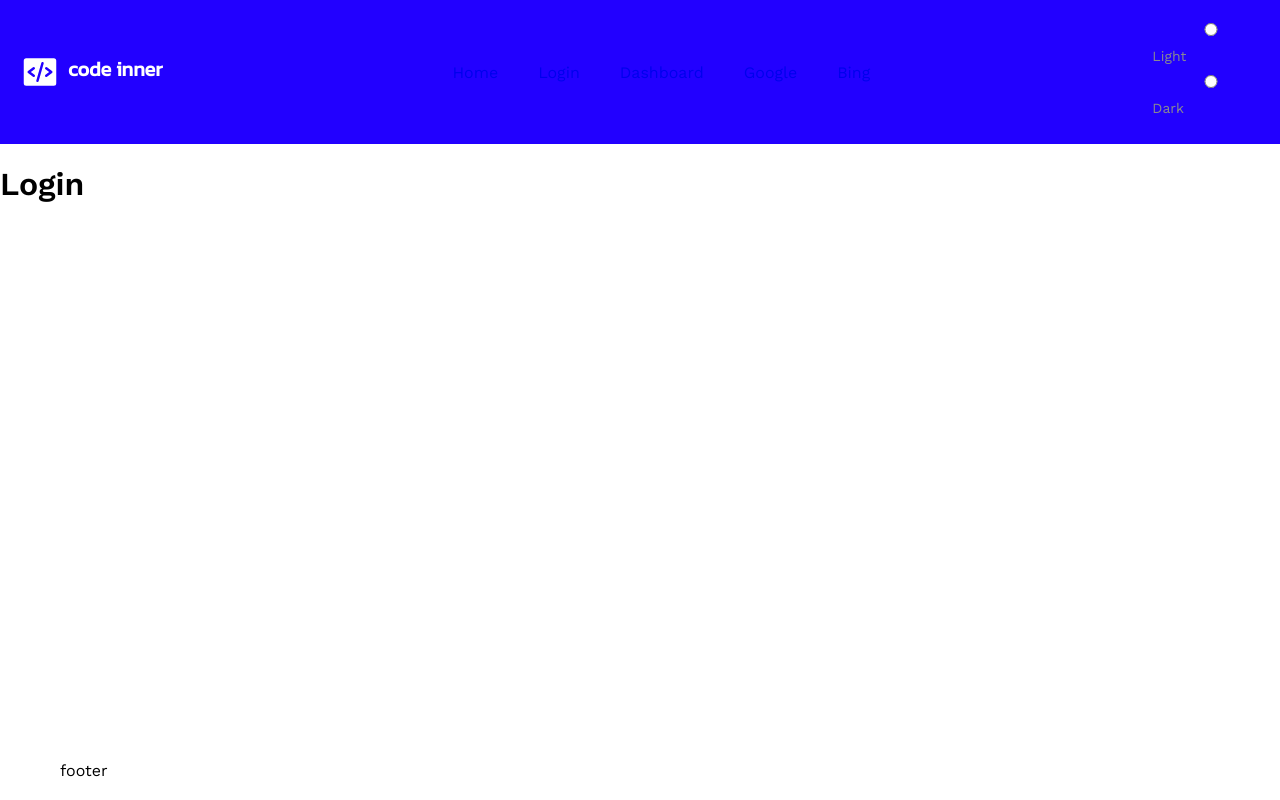
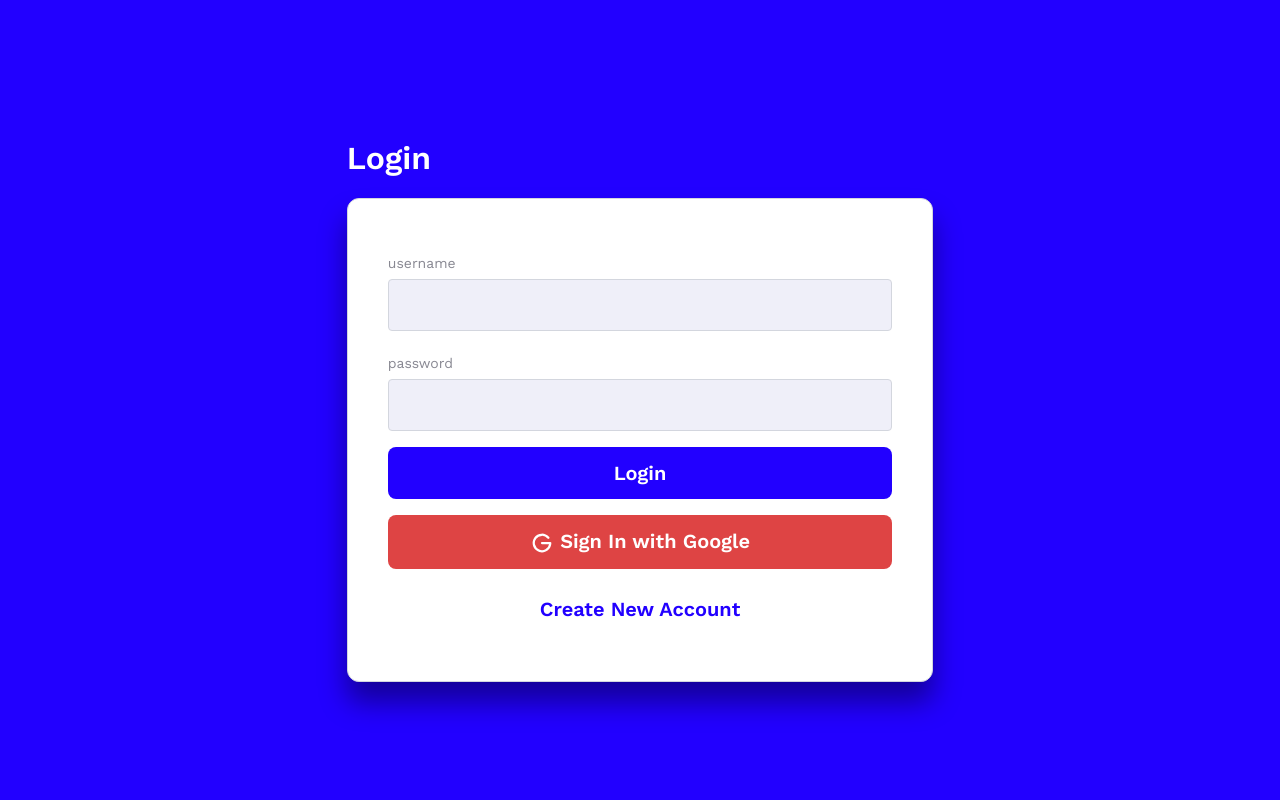
Before and after one commit to crismartins/Fullstack_starter, a Nuxt app in the folder web_server/: page /login in a window 1280 px wide. Built offline with nearby package versions, Linux system fonts and the light colour scheme.

Commit message:
update pages

```diff
--- a/web_server/layouts/dashboard.vue
+++ b/web_server/layouts/dashboard.vue
@@ -2,11 +2,9 @@
     <div class="body__container">
         <TheSidebar />
         <section>
-            <TheHeader />
             <main>
                 <slot />
             </main>
-            <TheFooter />
         </section>
     </div>
 </template>
--- a/web_server/layouts/login.vue
+++ b/web_server/layouts/login.vue
@@ -1,10 +1,8 @@
 <template>
     <div class="body__container">
-        <TheHeader />
         <main>
             <slot />
         </main>
-        <TheFooter />
     </div>
 </template>
 
@@ -12,9 +10,12 @@
     .body__container{
         min-height: 100vh;
         display: flex;
-        flex-direction: column;
+        background-color: var(--primary_color);
         main{
             flex-grow: 1;
+            display: flex;
+            align-items: center;
+            justify-content: center;
         }
     }
 </style>
--- a/web_server/pages/dashboard.vue
+++ b/web_server/pages/dashboard.vue
@@ -1,12 +1,59 @@
 <template>
-    <div>
-        <h1>Dashboard</h1>
+    <div class="container__fluid">
+        <h1>Projects</h1>
+        <button @click="logOut">Leave</button>
+
+        <section class="project-list">
+            <div class="card" v-for="project in projectsList.projects" :key="project.title">
+
+                    <AppIcon :iconName="project.icon" icon-size="large" />
+                    <h2>{{ project.title }}</h2>
+                    <p>
+                        {{ project.details }}
+                    </p>
+                    <a target="_blank" v-if="project.externalLink" :href="project.link">
+                        <span>
+                            Go to the project
+                        </span>
+                    </a>
+                    <nuxt-link v-else  :to="project.link">
+                        <span>
+                            Go to the project
+                        </span>
+                    </nuxt-link>
+
+
+            </div>
+        </section>
     </div>
 </template>
 
 <script setup>
+    import { projectsStore } from '@/store/projects'
+    import { userAuthStore } from '@/store/userAuth'
+    const projectsList = projectsStore()
+    const auth = userAuthStore()
+
+    async function logOut() {
+        await auth.logoutUser()
+    }
+
     definePageMeta({
-        middleware: 'auth',
         layout: 'dashboard',
+        middleware: ["auth"]
     })
+
 </script>
+
+<style lang="scss" scoped>
+
+.project-list{
+    display: grid;
+    grid-template-columns: 1fr 1fr 1fr 1fr;
+    .card{
+        border: 1px solid var(--neutral_color);
+        padding: 20px;
+        border-radius: 16px;
+    }
+}
+</style>
--- a/web_server/pages/login.vue
+++ b/web_server/pages/login.vue
@@ -1,5 +1,75 @@
 <template>
-    <div>
+    <div class="container__fit">
         <h1>Login</h1>
+        <div class="login-form">
+            <form @submit.prevent="onSubmit">
+                <div class="input-wrapper">
+                    <label for="">username</label>
+                    <input type="text" v-model="form.username">
+                </div>
+                <div class="input-wrapper">
+                    <label for="">password</label>
+                    <input type="password" v-model="form.password">
+                </div>
+                <AppButton buttonSize="medium" class="primary" :disabled="!form.username || !form.password">
+                    Login
+                </AppButton>
+            </form>
+
+            <AppButton buttonSize="medium" class="custom" @click.prevent="google()" role="button" :disabled="!form.username || !form.password">
+                <AppIcon iconSize="medium" iconName="ph:google-logo-bold" /> Sign In with Google
+            </AppButton>
+
+            <AppButton buttonSize="medium" class="text" @click.prevent="navigateTo('/register')" role="button">
+                Create New Account
+            </AppButton>
+        </div>
+
+
     </div>
 </template>
+
+<script setup>
+
+    import { userAuthStore } from '@/store/userAuth'
+    const store = userAuthStore()
+
+    const form = reactive({
+        username: "",
+        password: "",
+    })
+
+    async function onSubmit() {
+        await store.loginUser(form)
+    }
+    async function google() {
+        await store.loginGoogle()
+    }
+
+    definePageMeta({
+        layout: 'login'
+    })
+</script>
+
+<style lang="scss" scoped>
+    .container__fit{
+        h1{
+            color: var(--pure_white);
+        }
+        .login-form{
+            background-color: var(--pure_white);
+            padding: 40px;
+            border: $border_default;
+            border-radius: $radius_default;
+            box-shadow: $large_box_shadow;
+        }
+        button{
+            min-width: 100%;
+            margin: 8px 0;
+            &.custom{
+                background-color: #de4444;
+                color: var(--pure_white);
+            }
+        }
+    }
+</style>
--- /dev/null
+++ b/web_server/pages/register.vue
@@ -0,0 +1,38 @@
+<template>
+    <div>
+        <h1>Register</h1>
+        <form @submit.prevent="onSubmit">
+            <div>
+                <label for="">username</label>
+                <input type="text" v-model="form.username">
+            </div>
+            <div>
+                <label for="">password</label>
+                <input type="password" v-model="form.password">
+            </div>
+            <button type="submit">
+                send
+            </button>
+        </form>
+    </div>
+</template>
+
+<script setup>
+
+    import { userAuthStore } from '@/store/userAuth'
+    const store = userAuthStore()
+
+    const form = reactive({
+        username: "",
+        password: "",
+    })
+
+    async function onSubmit() {
+        await store.registerUser(form)
+    }
+
+    definePageMeta({
+        layout: 'login'
+    })
+
+</script>
```
